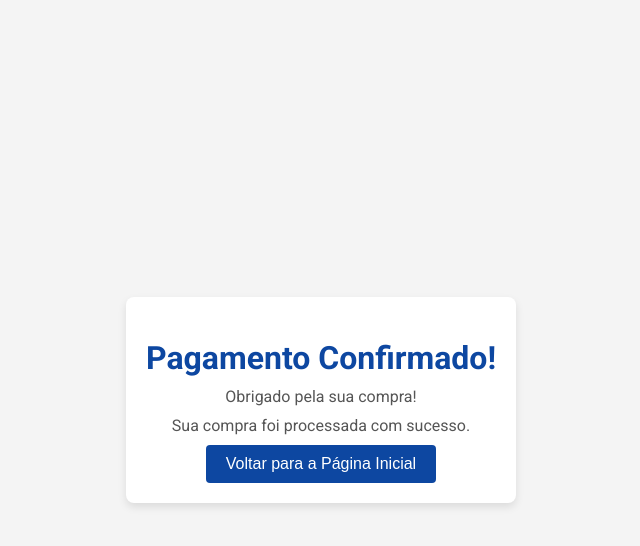
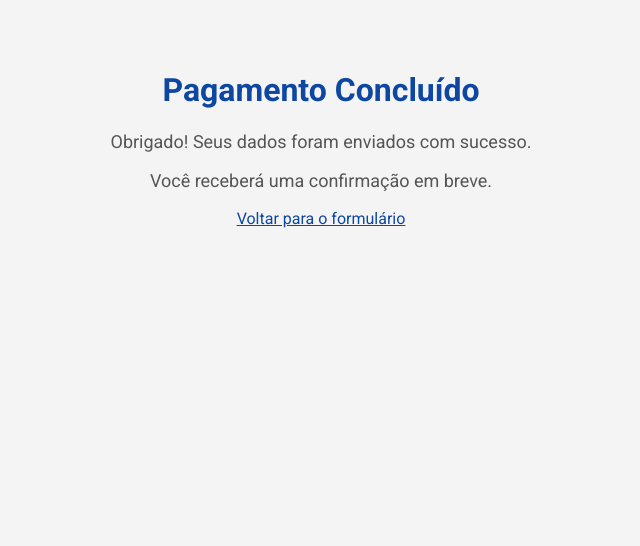
Before and after one commit to ASTROSANZ/Meu-site, a website: page public/confirmação.html in a window 1280 px wide. Shown: the whole page, without its empty margins (319-959 px from the left). Drawn offline with Linux system fonts and the light colour scheme.

Commit message:
Update confirmação.html

```diff
--- a/public/confirmação.html
+++ b/public/confirmação.html
@@ -3,7 +3,7 @@
 <head>
     <meta charset="UTF-8">
     <meta name="viewport" content="width=device-width, initial-scale=1.0">
-    <title>Confirmação de Pagamento</title>
+    <title>Confirmação</title>
     <link href="https://fonts.googleapis.com/css2?family=Roboto:wght@400;700&display=swap" rel="stylesheet">
     <style>
         body {
@@ -12,48 +12,22 @@
             padding: 0;
             background-color: #f4f4f4;
             color: #333;
-            display: flex;
-            justify-content: center;
-            align-items: center;
-            height: 100vh;
-        }
-        .confirmation-container {
-            max-width: 400px;
-            padding: 20px;
-            background-color: #ffffff;
-            border-radius: 8px;
-            box-shadow: 0 4px 8px rgba(0,0,0,0.1);
             text-align: center;
+            padding: 50px;
         }
         h1 {
             color: #0D47A1;
-            margin-bottom: 10px;
         }
         p {
+            font-size: 18px;
             color: #555;
-            margin: 10px 0;
-        }
-        .button {
-            background-color: #0D47A1;
-            color: white;
-            border: none;
-            padding: 10px 20px;
-            border-radius: 4px;
-            cursor: pointer;
-            font-size: 16px;
-            transition: background-color 0.3s ease;
-        }
-        .button:hover {
-            background-color: #094185;
         }
     </style>
 </head>
 <body>
-    <div class="confirmation-container">
-        <h1>Pagamento Confirmado!</h1>
-        <p>Obrigado pela sua compra!</p>
-        <p>Sua compra foi processada com sucesso.</p>
-        <button class="button" onclick="window.location.href='index.html'">Voltar para a Página Inicial</button>
-    </div>
+    <h1>Pagamento Concluído</h1>
+    <p>Obrigado! Seus dados foram enviados com sucesso.</p>
+    <p>Você receberá uma confirmação em breve.</p>
+    <a href="index.html" style="color: #0D47A1; text-decoration: underline;">Voltar para o formulário</a>
 </body>
 </html>
```
